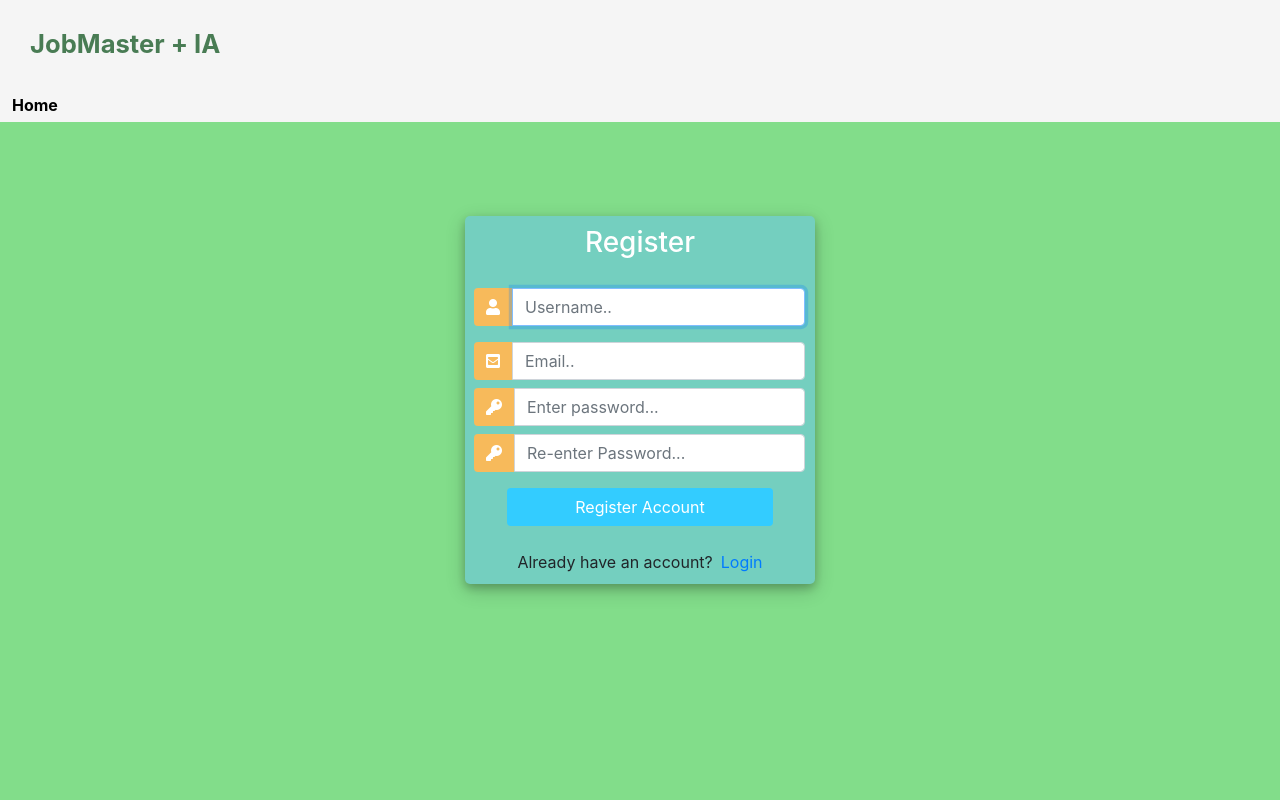
After one commit to ahinestrog/JobMaster_IA, a Django app: page /register/ in a window 1280 px wide. The commit adds this page. Run offline with Django 5.2, Linux system fonts and the light colour scheme; some libraries are stand-ins or nearby versions.

Commit message:
login, signup and home.html UPDATE

```diff
--- /dev/null
+++ b/CVGenerator/forms.py
@@ -0,0 +1,16 @@
+from django.forms import ModelForm
+from .models import CV
+from django import forms
+from django.contrib.auth.models import User
+from django.contrib.auth.forms import UserCreationForm
+
+class CVForm(ModelForm):
+    class Meta:
+        model = CV
+        fields = '__all__'
+        exclude = ['author']
+
+class CreateUserForm(UserCreationForm):
+    class Meta:
+        model = User
+        fields = ['username', 'email', 'password1', 'password2']
--- a/CVGenerator/static/css/index.css
+++ b/CVGenerator/static/css/index.css
@@ -46,12 +46,12 @@ button {
     border: 2px solid rgba(0, 0, 0, 0.3);
     box-shadow: 2px 2px 10px rgba(0, 0, 0, 0.5);
     color: white;
-    background-color: blueviolet;
+    background-color: rgb(89, 109, 165);
     cursor: pointer;
 }
 
 button:hover {
-    background-color: rgb(101, 33, 165);
+    background-color: rgb(78, 162, 165);
 }
 
 .container {
@@ -70,7 +70,7 @@ header .logo {
     margin: 0;
     padding: 25px 30px;
     font-weight: bold;
-    color: blueviolet;
+    color: rgb(73, 124, 84);
     font-size: 1.6em;
 }
 
@@ -96,7 +96,7 @@ header a {
 }
 
 header a:hover {
-    color: blueviolet;
+    color: rgb(76, 60, 90);
 }
 
 /* Sección Hero */
--- /dev/null
+++ b/CVGenerator/templates/register.html
@@ -0,0 +1,150 @@
+<!DOCTYPE html>
+<html lang="en">
+
+<head>
+    <meta charset="UTF-8">
+    <meta http-equiv="X-UA-Compatible" content="IE=edge">
+    <meta name="viewport" content="width=device-width, initial-scale=1.0">
+    <title>JobMaster_IA - Register</title>
+    {% load static %}
+    <link rel="stylesheet" type="text/css" href="{% static 'css/index.css' %}">
+
+    <!-- Estilos y bibliotecas adicionales -->
+    <link rel="stylesheet" href="https://stackpath.bootstrapcdn.com/bootstrap/4.1.3/css/bootstrap.min.css" integrity="sha384-MCw98/SFnGE8fJT3GXwEOngsV7Zt27NXFoaoApmYm81iuXoPkFOJwJ8ERdknLPMO" crossorigin="anonymous">
+    <script src="https://ajax.googleapis.com/ajax/libs/jquery/3.3.1/jquery.min.js"></script>
+    <link rel="stylesheet" href="https://use.fontawesome.com/releases/v5.6.1/css/all.css" integrity="sha384-gfdkjb5BdAXd+lj+gudLWI+BXq4IuLW5IT+brZEZsLFm++aCMlF1V92rMkPaX4PP" crossorigin="anonymous">
+
+    <style>
+        body, html {
+            margin: 0;
+            padding: 0;
+            height: 100%;
+            background: #82dd8a !important;
+        }
+        .user_card {
+            width: 350px;
+            margin-top: auto;
+            margin-bottom: auto;
+            background: #74cfbf;
+            position: relative;
+            display: flex;
+            justify-content: center;
+            flex-direction: column;
+            padding: 10px;
+            box-shadow: 0 4px 8px 0 rgba(0, 0, 0, 0.2), 0 6px 20px 0 rgba(0, 0, 0, 0.19);
+            border-radius: 5px;
+        }
+        .form_container {
+            margin-top: 20px;
+        }
+        #form-title {
+            color: #fff;
+        }
+        .login_btn {
+            width: 100%;
+            background: #33ccff !important;
+            color: white !important;
+        }
+        .login_btn:focus {
+            box-shadow: none !important;
+            outline: 0px !important;
+        }
+        .login_container {
+            padding: 0 2rem;
+        }
+        .input-group-text {
+            background: #f7ba5b !important;
+            color: white !important;
+            border: 0 !important;
+            border-radius: 0.25rem 0 0 0.25rem !important;
+        }
+        .input_user, .input_pass:focus {
+            box-shadow: none !important;
+            outline: 0px !important;
+        }
+    </style>
+</head>
+
+<body>
+    <header>
+        <div class="contenedor">
+            <p class="logo">JobMaster + IA</p>
+            <nav>
+                <a href="http://127.0.0.1:8000/">Home</a>
+            </nav>
+        </div>
+    </header>
+
+    <!-- Contenido principal -->
+    <div class="container h-100">
+        <div class="d-flex justify-content-center h-100">
+            <div class="user_card">
+                <div class="d-flex justify-content-center">
+                    <h3 id="form-title">Register</h3>
+                </div>
+                <div class="d-flex justify-content-center form_container">
+                    <!-- Formulario de Registro -->
+                    <form method="POST" action="">
+                        {% csrf_token %}
+                        <!-- Campos del formulario Django con íconos -->
+                        <div class="input-group mb-3">
+                            <div class="input-group-append">
+                                <span class="input-group-text"><i class="fas fa-user"></i></span>
+                            </div>
+                            {{ form.username }}
+                        </div>
+                        <div class="input-group mb-2">
+                            <div class="input-group-append">
+                                <span class="input-group-text"><i class="fas fa-envelope-square"></i></span>
+                            </div>
+                            {{ form.email }}
+                        </div>
+                        <div class="input-group mb-2">
+                            <div class="input-group-append">
+                                <span class="input-group-text"><i class="fas fa-key"></i></span>
+                            </div>
+                            {{ form.password1 }}
+                        </div>
+                        <div class="input-group mb-2">
+                            <div class="input-group-append">
+                                <span class="input-group-text"><i class="fas fa-key"></i></span>
+                            </div>
+                            {{ form.password2 }}
+                        </div>
+
+                        <!-- Botón de envío -->
+                        <div class="d-flex justify-content-center mt-3 login_container">
+                            <input class="btn login_btn" type="submit" value="Register Account">
+                        </div>
+                    </form>
+                </div>
+
+                {{form.errors}}
+
+                <!-- Enlace a la página de inicio de sesión -->
+                <div class="mt-4">
+                    <div class="d-flex justify-content-center links">
+                        Already have an account? <a href="http://127.0.0.1:8000/login/" class="ml-2">Login</a>
+                    </div>
+                </div>
+            </div>
+        </div>
+    </div>
+
+    <!-- Script para placeholders y clases -->
+    <script>
+        // Query para obtener todos los campos de entrada
+        var form_fields = document.getElementsByTagName('input');
+        form_fields[1].placeholder='Username..';
+        form_fields[2].placeholder='Email..';
+        form_fields[3].placeholder='Enter password...';
+        form_fields[4].placeholder='Re-enter Password...';
+
+        // Añadir clase form-control a todos los campos de entrada
+        for (var field in form_fields) {
+            form_fields[field].className += ' form-control';
+        }
+    </script>
+</body>
+
+</html>
--- a/CVGenerator/views.py
+++ b/CVGenerator/views.py
@@ -1,6 +1,46 @@
-from django.shortcuts import render
+from django.shortcuts import render, redirect
+from django.contrib.auth import authenticate, login, logout
+from .models import CV
+from .forms import CreateUserForm
+from django.contrib import messages
 
 # Create your views here.
 
 def home(request):
     return render(request, 'home.html')
+
+def register(request):
+    form = CreateUserForm()
+
+    if request.method == 'POST':
+        form = CreateUserForm(request.POST)
+        if form.is_valid():
+            form.save()
+            user = form.cleaned_data.get('username')
+            messages.success(request,'Account was created for ' + user)
+
+            return redirect('http://127.0.0.1:8000/login/')
+
+    context = {'form': form}
+    return render(request,'register.html', context)
+
+def loginPage(request):
+
+    if request.method == 'POST':
+        username = request.POST.get('username')
+        password = request.POST.get('password')
+
+        user = authenticate(request,username=username, password=password)
+
+        if user is not None:
+            login(request, user)
+            return redirect('http://127.0.0.1:8000/')
+
+        else:
+            messages.info(request,'Username OR password is incorrect')
+
+    return render(request,'login.html')
+
+def logoutUser(request):
+    logout(request)
+    return redirect('http://127.0.0.1:8000/login/')
--- a/JobMaster/urls.py
+++ b/JobMaster/urls.py
@@ -16,9 +16,12 @@ Including another URLconf
 """
 from django.contrib import admin
 from django.urls import path, include
-import CVGenerator.views as VIEWS
+from CVGenerator import views as VIEWS
 
 urlpatterns = [
     path('admin/', admin.site.urls),
     path('', VIEWS.home, name='home'),
+    path('register/', VIEWS.register, name='register'),
+    path('login/', VIEWS.loginPage, name='login'),
+    path('logout/', VIEWS.logoutUser, name='logout'),
 ]
```
Also changed, not shown: CVGenerator/templates/home.html (+69 -0 lines), CVGenerator/templates/login.html (added, +124 -0 lines), db.sqlite3.
